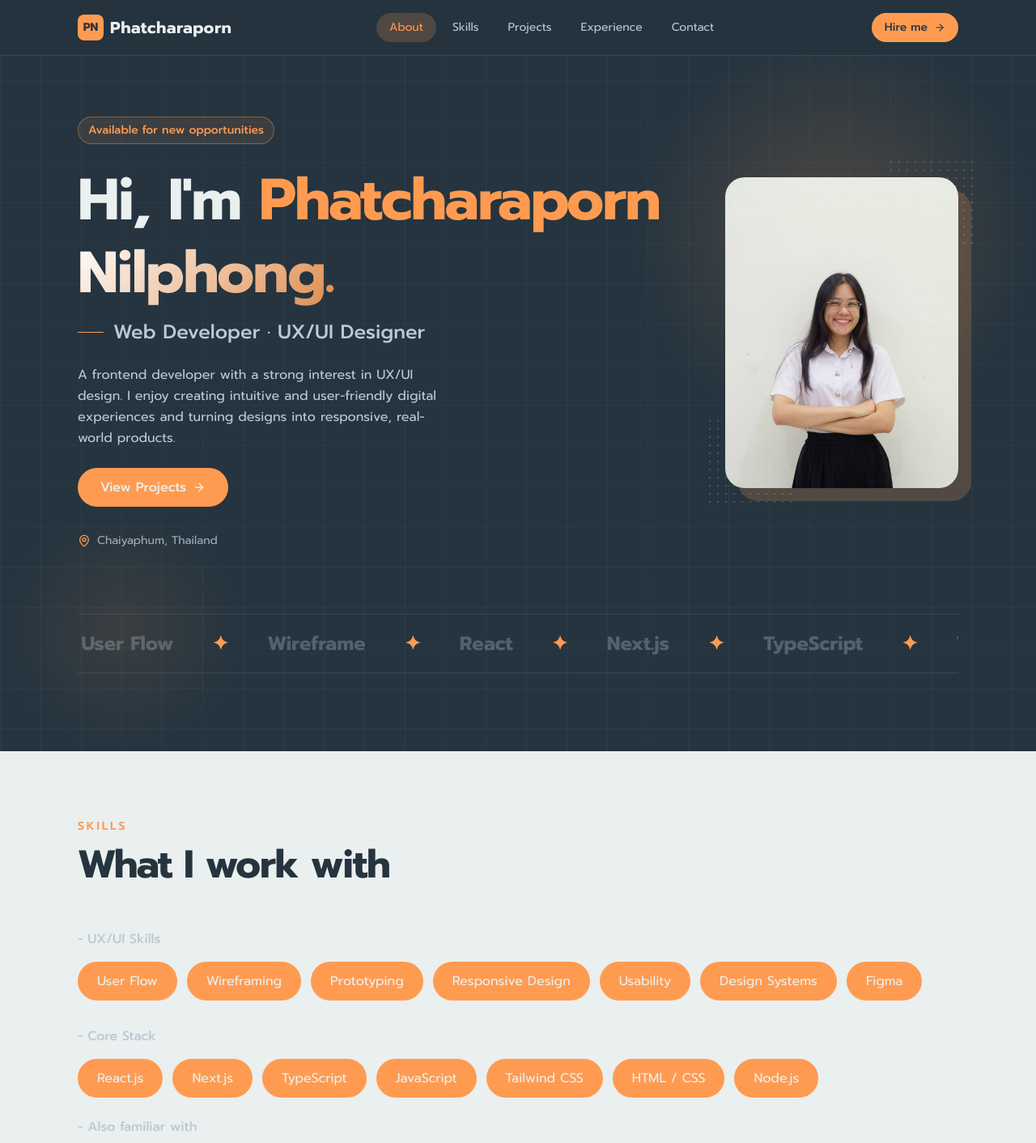
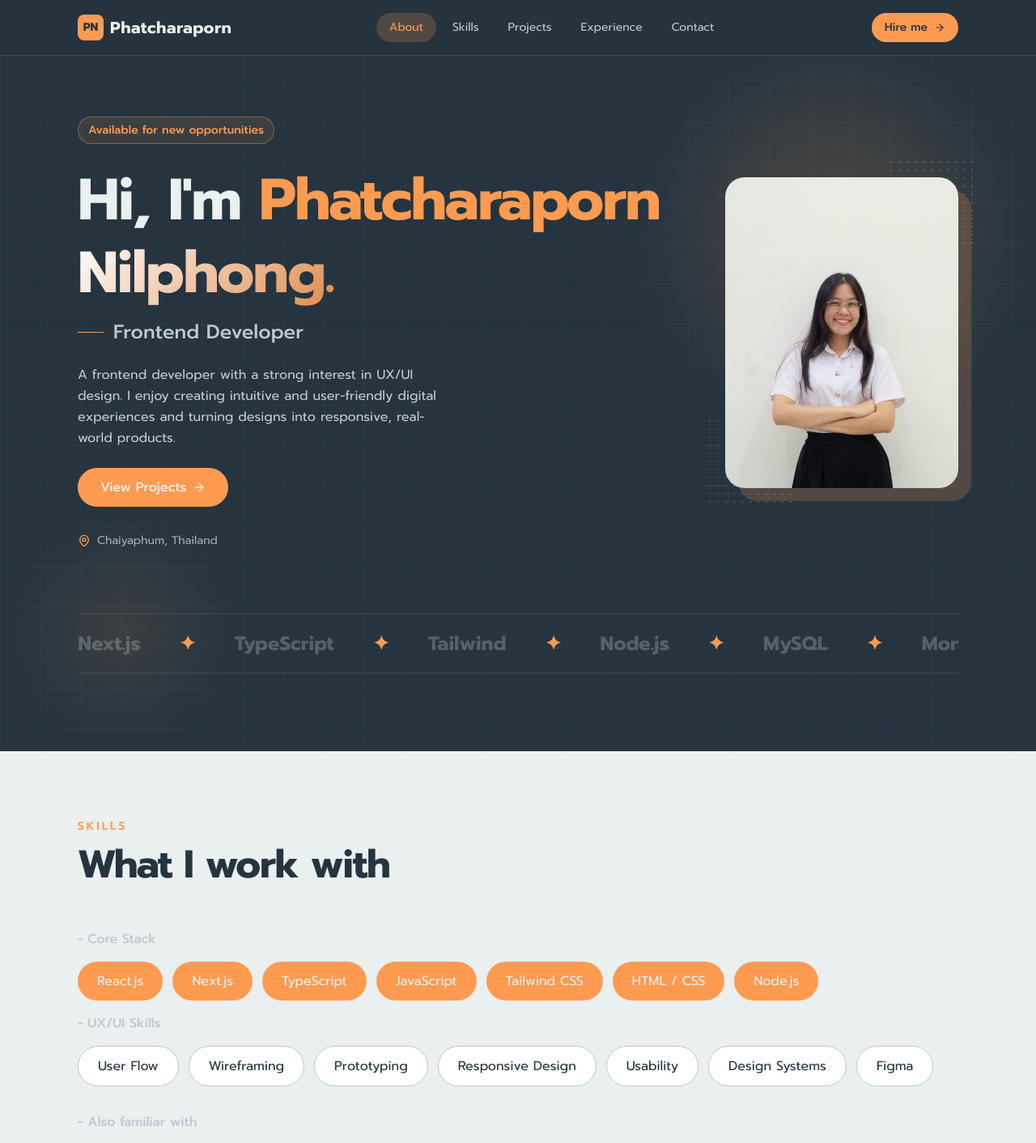
Before and after one commit to phatcharaporn-miw/My-PortFolio, a Next.js app: page / in a window 1280 px wide. Shown: the top 1412 px of the page at 81% size. Built offline with nearby package versions, Linux system fonts and the light colour scheme.

Commit message:
feat: update Header and Skill components with revised role and skill sections

```diff
--- a/src/features/hompage/component/Header.tsx
+++ b/src/features/hompage/component/Header.tsx
@@ -183,7 +183,7 @@ export default function Header() {
               <div className="flex items-center gap-3 mt-3">
                 <div className="h-px w-8 bg-quaternary" />
                 <p className="text-secondary text-xl md:text-2xl font-medium">
-                  Web Developer · UX/UI Designer
+                  Frontend Developer
                   {/*  Frontend Developer */}
                 </p>
               </div>
@@ -268,9 +268,9 @@ export default function Header() {
                   // "TypeScript",
                   // "Tailwind",
 
-                  "Figma",
-                  "User Flow",
-                  "Wireframe",
+                  // "Figma",
+                  // "User Flow",
+                  // "Wireframe",
                   "React",
                   "Next.js",
                   "TypeScript",
--- a/src/features/hompage/component/SkillComponent.tsx
+++ b/src/features/hompage/component/SkillComponent.tsx
@@ -144,21 +144,7 @@ export default function Skill() {
             {/* <p className="text-secondary text-sm md:text-base mb-10">Hover over a skill to see where I've used it</p> */}
           </div>
 
-          <div className="fade-up mb-8">
-            <p className="text-secondary text-sm md:text-base mb-4 font-medium">
-              - UX/UI Skills
-            </p>
-            <div className="flex flex-wrap gap-3">
-              {designSkills.map((s) => (
-                <span
-                  key={s}
-                  className="skill-badge bg-quaternary text-primary text-sm md:text-base lg:text-md py-2 px-5 md:py-3 md:px-6 rounded-full cursor-default"
-                >
-                  {s}
-                </span>
-              ))}
-            </div>
-          </div>
+
 
           <div className="fade-up stagger-1 mb-4">
             <p className="text-secondary text-sm md:text-base mb-4 font-medium">
@@ -172,6 +158,22 @@ export default function Skill() {
                 >
                   {s.name}
                   {/* <span className="skill-tooltip">Used in: {s.used}</span> */}
+                </span>
+              ))}
+            </div>
+          </div>
+
+          <div className="fade-up mb-8">
+            <p className="text-secondary text-sm md:text-base mb-4 font-medium">
+              - UX/UI Skills
+            </p>
+            <div className="flex flex-wrap gap-3">
+              {designSkills.map((s) => (
+                <span
+                  key={s}
+                  className="skill-badge border border-secondary text-tertiary text-sm md:text-base lg:text-md py-2 px-5 md:py-3 md:px-6 rounded-full bg-white cursor-default"
+                >
+                  {s}
                 </span>
               ))}
             </div>
```
